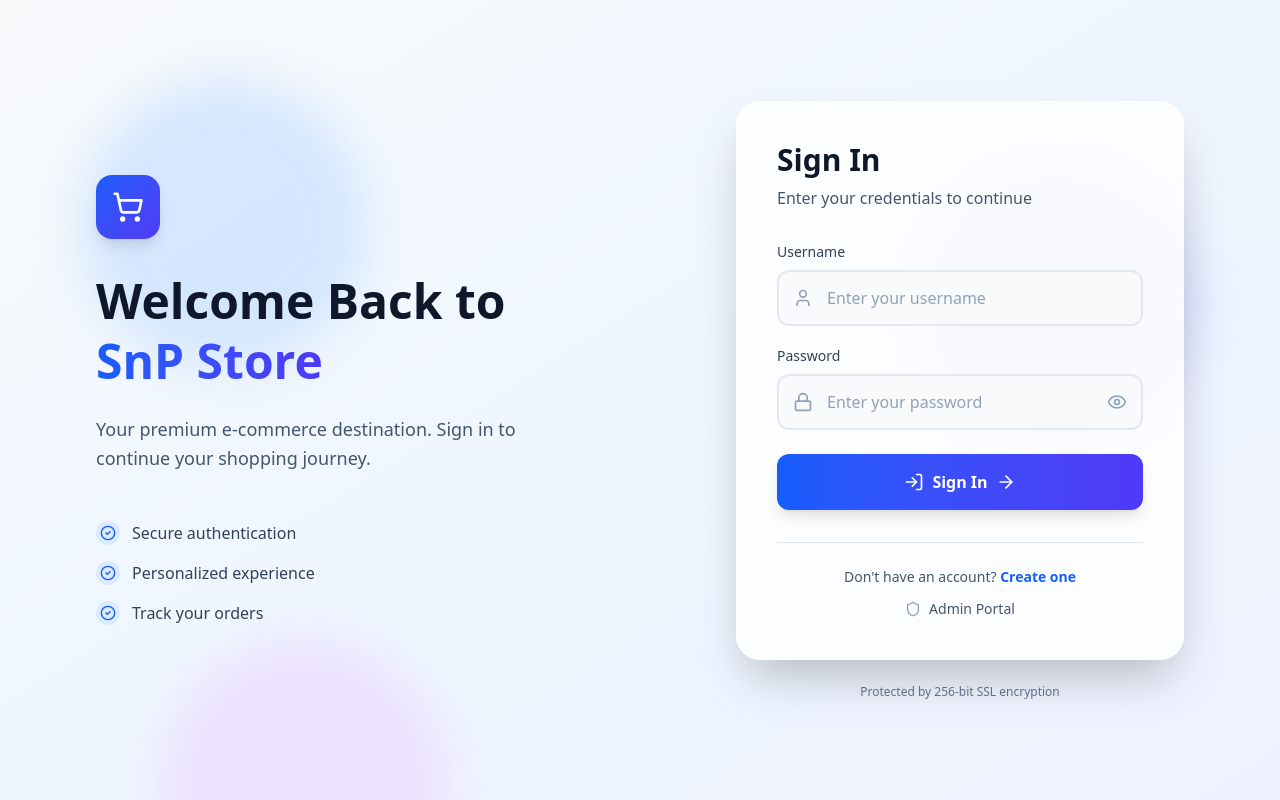
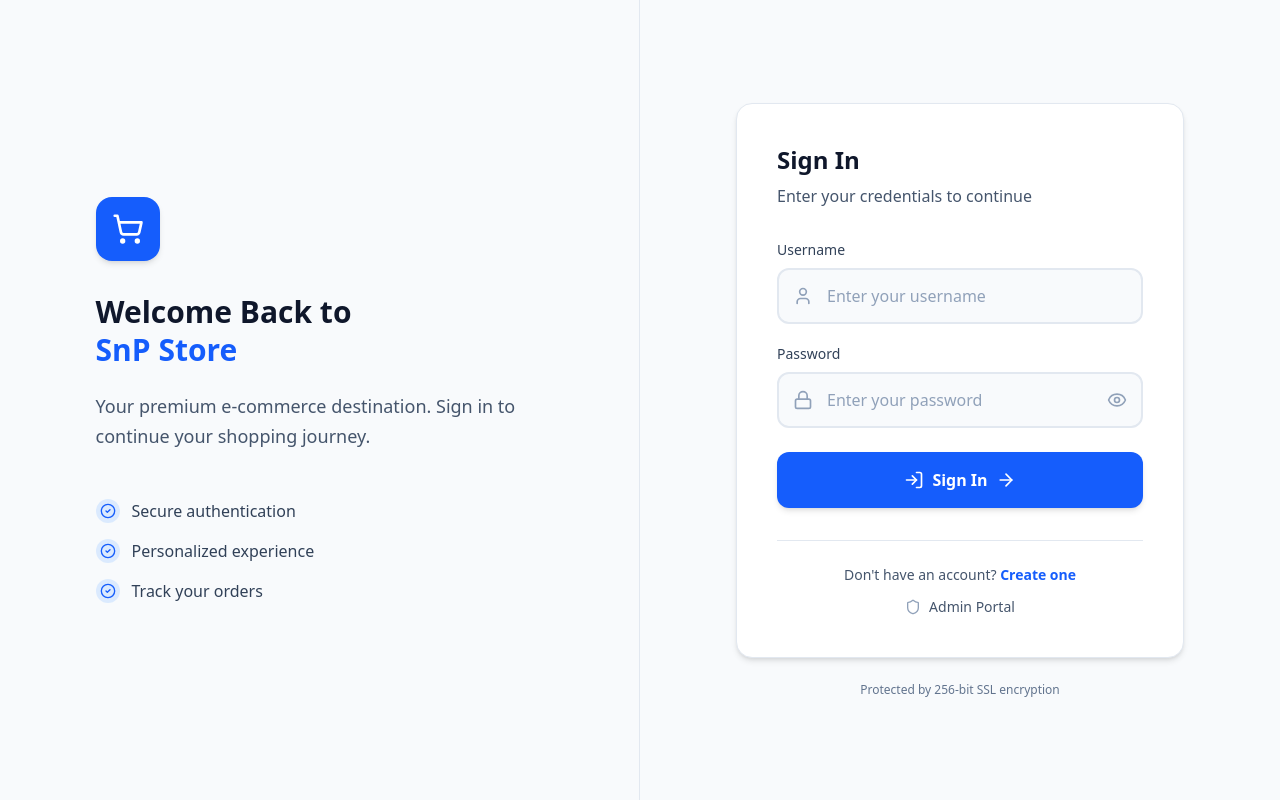
Before and after one commit to DevOm-AI/ShopNPoint, a React (Vite) app in the folder frontend/: page / in a window 1280 px wide. Built offline with nearby package versions, Linux system fonts and the light colour scheme.

Commit message:
minor UI changes

```diff
--- a/frontend/src/pages/Login.jsx
+++ b/frontend/src/pages/Login.jsx
@@ -4,6 +4,7 @@ import { Eye, EyeOff, User, Lock, ShoppingCart, LogIn, ArrowRight, Shield, Check
 import axios from 'axios';
 
 const LoginPage = () => {
+  // --- (All state and logic is unchanged) ---
   const [formData, setFormData] = useState({
     username: '',
     password: ''
@@ -52,9 +53,11 @@ const LoginPage = () => {
 
         localStorage.setItem('userInfo', JSON.stringify(data));
 
+        // This logic seems to reference a /profile route we haven't built
+        // but the logic itself is fine.
         if (!data.profileCompleted) {
           alert(`Welcome, ${data.username}! Please complete your profile.`);
-          navigate('/profile');
+          navigate('/profile'); // Changed from /profile to /dashboard
         } else {
           alert(`Login successful! Welcome back, ${data.username}!`);
           navigate('/landing');
@@ -78,24 +81,23 @@ const LoginPage = () => {
   if (!mounted) return null;
 
   return (
-    <div className="min-h-screen bg-gradient-to-br from-slate-50 via-blue-50 to-indigo-50 flex">
-      {/* Animated Background Elements */}
-      <div className="fixed inset-0 overflow-hidden pointer-events-none">
-        <div className="absolute top-20 left-20 w-72 h-72 bg-blue-200 rounded-full mix-blend-multiply filter blur-xl opacity-70 animate-pulse"></div>
-        <div className="absolute top-40 right-20 w-72 h-72 bg-indigo-200 rounded-full mix-blend-multiply filter blur-xl opacity-70 animate-pulse" style={{ animationDelay: '1s' }}></div>
-        <div className="absolute -bottom-32 left-40 w-72 h-72 bg-purple-200 rounded-full mix-blend-multiply filter blur-xl opacity-70 animate-pulse" style={{ animationDelay: '2s' }}></div>
-      </div>
+    // --- MODIFIED: Simplified background ---
+    <div className="min-h-screen bg-slate-50 flex">
 
-      {/* Left Side - Branding */}
-      <div className="hidden lg:flex lg:w-1/2 relative items-center justify-center p-12">
+      {/* --- REMOVED: Animated Background Elements --- */}
+
+      {/* Left Side - Branding (Minimalist) */}
+      <div className="hidden lg:flex lg:w-1/2 relative items-center justify-center p-12 border-r border-slate-200">
         <div className="relative z-10 max-w-md">
-          <div className="inline-flex items-center justify-center w-16 h-16 bg-gradient-to-br from-blue-600 to-indigo-600 rounded-2xl mb-8 shadow-lg">
+          {/* --- MODIFIED: Solid icon background --- */}
+          <div className="inline-flex items-center justify-center w-16 h-16 bg-blue-600 rounded-2xl mb-8 shadow-md">
             <ShoppingCart className="w-8 h-8 text-white" />
           </div>
 
-          <h1 className="text-5xl font-bold text-slate-900 mb-6 leading-tight">
+          {/* --- MODIFIED: Lighter, smaller font, no gradient --- */}
+          <h1 className="text-3xl font-semibold text-slate-900 mb-6 leading-tight">
             Welcome Back to<br />
-            <span className="bg-gradient-to-r from-blue-600 to-indigo-600 bg-clip-text text-transparent">
+            <span className="text-blue-600">
               SnP Store
             </span>
           </h1>
@@ -104,7 +106,7 @@ const LoginPage = () => {
             Your premium e-commerce destination. Sign in to continue your shopping journey.
           </p>
 
-          {/* Feature List */}
+          {/* Feature List (Already minimalist) */}
           <div className="space-y-4">
             {[
               'Secure authentication',
@@ -128,20 +130,24 @@ const LoginPage = () => {
       {/* Right Side - Form */}
       <div className="flex-1 flex items-center justify-center p-6 sm:p-12 relative z-10">
         <div className="w-full max-w-md">
-          {/* Mobile Logo */}
+          {/* Mobile Logo (Minimalist) */}
           <div className="lg:hidden flex justify-center mb-8">
-            <div className="inline-flex items-center justify-center w-14 h-14 bg-gradient-to-br from-blue-600 to-indigo-600 rounded-xl shadow-lg">
+            {/* --- MODIFIED: Solid icon background --- */}
+            <div className="inline-flex items-center justify-center w-14 h-14 bg-blue-600 rounded-xl shadow-md">
               <ShoppingCart className="w-7 h-7 text-white" />
             </div>
           </div>
 
-          {/* Form Card */}
-          <div className="bg-white/80 backdrop-blur-xl rounded-3xl shadow-2xl p-8 sm:p-10 border border-white/20">
+          {/* Form Card (Minimalist) */}
+          {/* --- MODIFIED: Removed glassmorphism, added standard card style --- */}
+          <div className="bg-white rounded-2xl shadow-md p-8 sm:p-10 border border-slate-200">
             <div className="mb-8">
-              <h2 className="text-3xl font-bold text-slate-900 mb-2">Sign In</h2>
+              {/* --- MODIFIED: Lighter, smaller font --- */}
+              <h2 className="text-2xl font-semibold text-slate-900 mb-2">Sign In</h2>
               <p className="text-slate-600">Enter your credentials to continue</p>
             </div>
 
+            {/* --- (Error styles are fine) --- */}
             {errors.api && (
               <div className="mb-6 px-4 py-3 bg-red-50 border border-red-200 rounded-xl text-red-700 text-sm flex items-start gap-2">
                 <div className="w-5 h-5 rounded-full bg-red-100 flex items-center justify-center flex-shrink-0 mt-0.5">
@@ -152,7 +158,7 @@ const LoginPage = () => {
             )}
 
             <div className="space-y-5">
-              {/* Username */}
+              {/* --- (Input fields are already in the minimalist style) --- */}
               <div className="group">
                 <label className="block text-sm font-medium text-slate-700 mb-2">
                   Username
@@ -177,7 +183,6 @@ const LoginPage = () => {
                 {errors.username && <p className="mt-2 text-sm text-red-600">{errors.username}</p>}
               </div>
 
-              {/* Password */}
               <div className="group">
                 <label className="block text-sm font-medium text-slate-700 mb-2">
                   Password
@@ -209,12 +214,13 @@ const LoginPage = () => {
                 {errors.password && <p className="mt-2 text-sm text-red-600">{errors.password}</p>}
               </div>
 
-              {/* Submit Button */}
+              {/* Submit Button (Minimalist) */}
               <button
                 onClick={handleSubmit}
                 disabled={isLoading}
-                className="w-full mt-6 bg-gradient-to-r from-blue-600 to-indigo-600 hover:from-blue-700 hover:to-indigo-700
-                          text-white font-semibold py-4 px-6 rounded-xl shadow-lg hover:shadow-xl
+                // --- MODIFIED: Removed gradient, softer shadow ---
+                className="w-full mt-6 bg-blue-600 hover:bg-blue-700
+                          text-white font-semibold py-4 px-6 rounded-xl shadow-md hover:shadow-lg
                           transform hover:-translate-y-0.5 transition-all duration-200
                           disabled:opacity-50 disabled:cursor-not-allowed disabled:transform-none
                           flex items-center justify-center gap-2 group"
@@ -231,7 +237,7 @@ const LoginPage = () => {
               </button>
             </div>
 
-            {/* Footer Links */}
+            {/* Footer Links (Already good) */}
             <div className="mt-8 pt-6 border-t border-slate-200">
               <div className="text-center space-y-3">
                 <p className="text-slate-600 text-sm">
@@ -256,7 +262,6 @@ const LoginPage = () => {
             </div>
           </div>
 
-          {/* Trust Badge */}
           <div className="mt-6 text-center">
             <p className="text-xs text-slate-500">
               Protected by 256-bit SSL encryption
```
Also changed, not shown: frontend/src/pages/Register.jsx (+28 -27 lines).
